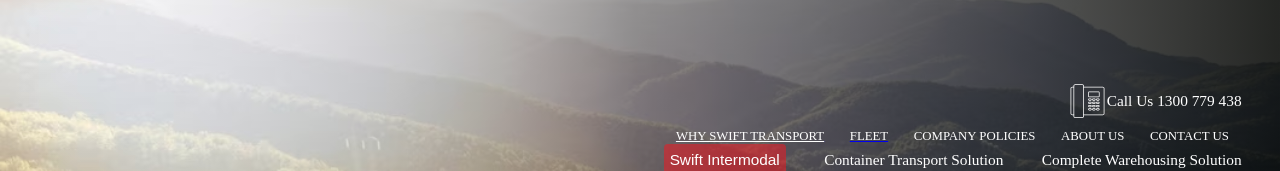
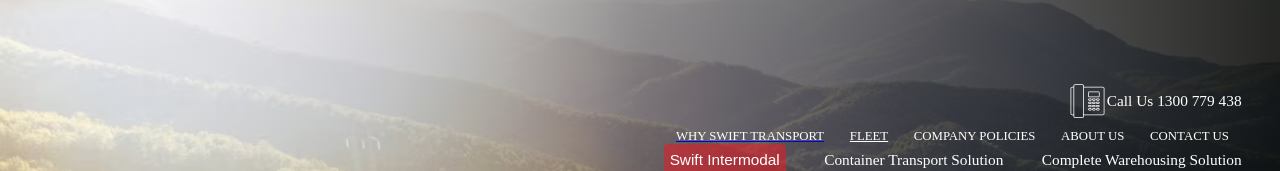
Before and after one commit to tarupathak/Swift, a React (Create React App) app: page / in a window 1280 px wide. Shown: the top 171 px of the page. Built offline with nearby package versions, Linux system fonts and the light colour scheme.

Commit message:
COmpleted the assignment

```diff
--- a/src/Components/Navbar2.jsx
+++ b/src/Components/Navbar2.jsx
@@ -19,11 +19,11 @@ const Navbar2 = () => {
         <div id="nav1">
           <Link to="/whySwift">
             <span className="navItem">
-              <u>WHY SWIFT TRANSPORT</u>
+              WHY SWIFT TRANSPORT
             </span>
           </Link>
           <Link to="/">
-            <span className="navItem">FLEET</span>
+            <span className="navItem"><u>FLEET</u></span>
           </Link>
           <span className="navItem">COMPANY POLICIES</span>
           <span className="navItem">ABOUT US</span>
```
